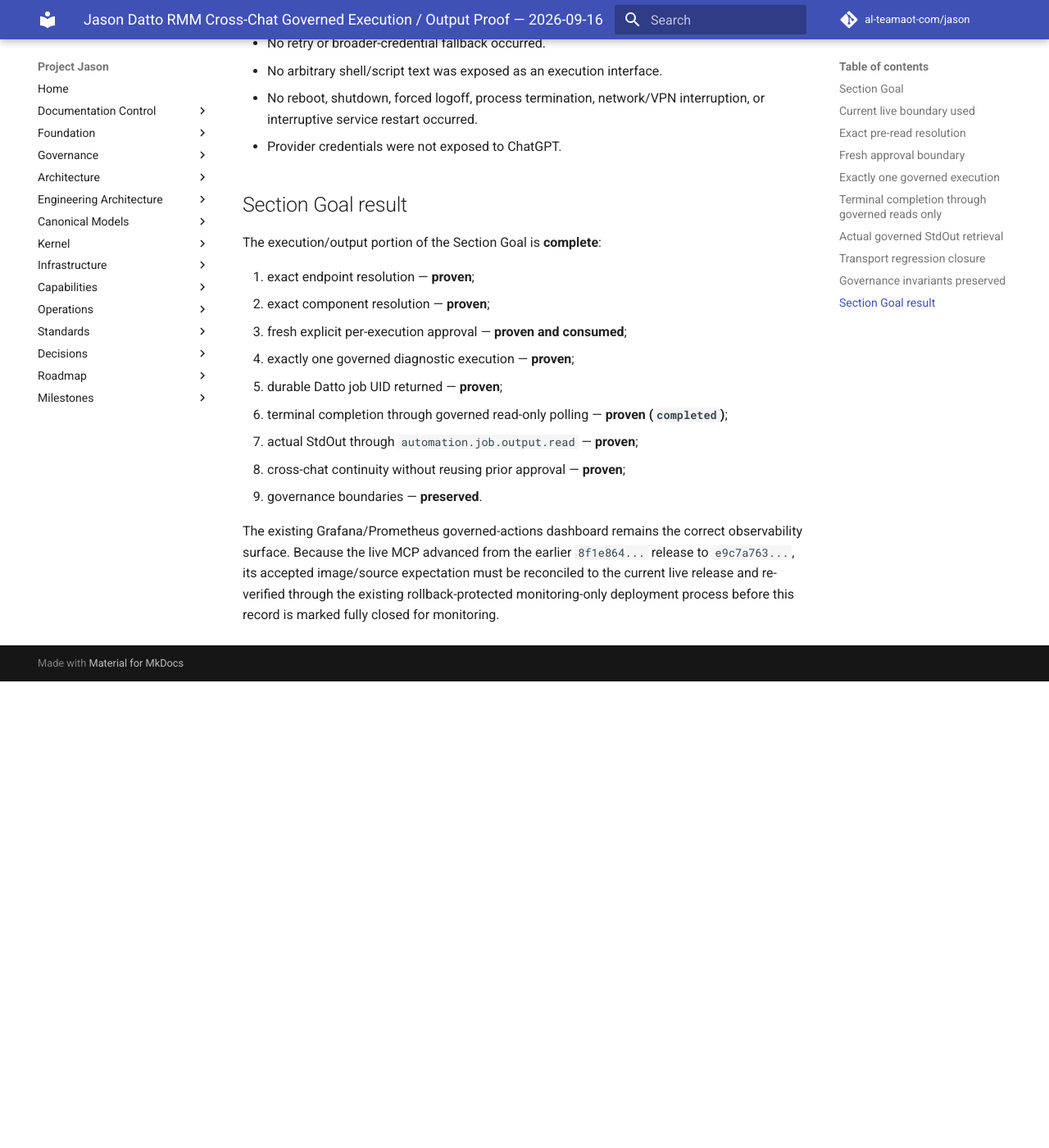
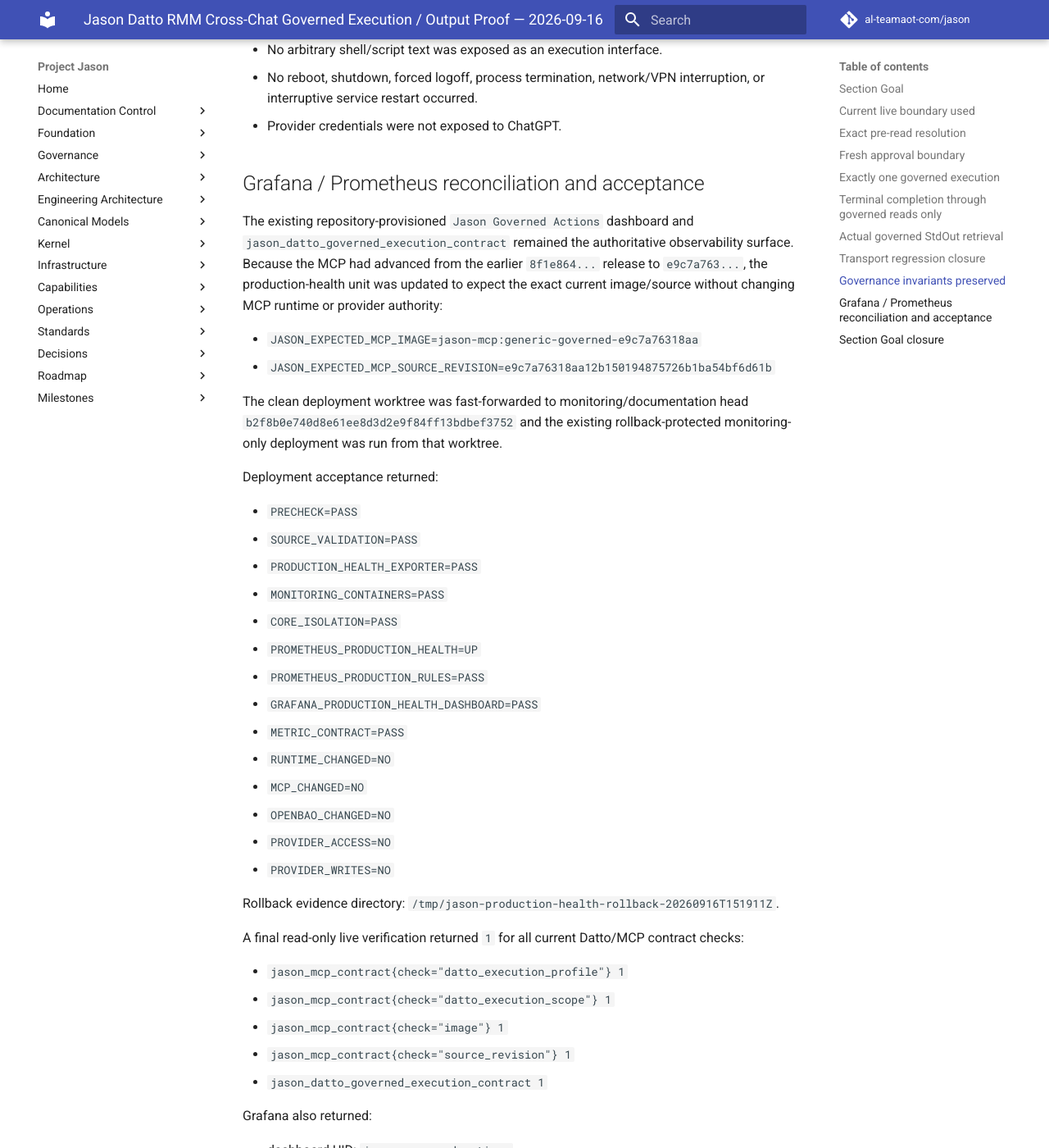
Before and after one commit to al-teamaot-com/jason, an MkDocs documentation site: the page built from docs/sessions/Jason-Datto-RMM-Cross-Chat-Output-Proof-2026-09-16.md, in a window 1280 px wide and 1400 px high, scrolled down 4355 px. Shown: the whole window at 82% size. Built offline with MkDocs 1.6.1 and Material for MkDocs 9.7.7, drawn with Linux system fonts in a browser that asks for light colours; comment, search, counter and statistics services are not loaded; before the commit the page ends 5186 px from its top, so only the background shows below that; some of the changed text lies outside the part shown.

Commit message:
Close cross-chat Datto Section Goal

```diff
--- a/docs/sessions/Jason-Datto-RMM-Cross-Chat-Output-Proof-2026-09-16.md
+++ b/docs/sessions/Jason-Datto-RMM-Cross-Chat-Output-Proof-2026-09-16.md
@@ -1,7 +1,7 @@
 # Jason Datto RMM Cross-Chat Governed Execution / Output Proof — 2026-09-16
 
 **Classification:** Evidence / bounded production proof
-**Status:** Execution and governed output proof complete; observability reconciliation tracked below
+**Status:** Completed
 **Owner:** Jason Architecture Authority / AOT Owner
 **Scope:** ChatGPT Business ↔ Jason MCP ↔ Central Orchestrator ↔ Datto RMM governed component execution and output retrieval
 **Authority note:** This record preserves evidence. It grants no new provider, identity, business, or execution authority.
@@ -148,9 +148,52 @@
 - No reboot, shutdown, forced logoff, process termination, network/VPN interruption, or interruptive service restart occurred.
 - Provider credentials were not exposed to ChatGPT.
 
-## Section Goal result
+## Grafana / Prometheus reconciliation and acceptance
 
-The execution/output portion of the Section Goal is **complete**:
+The existing repository-provisioned `Jason Governed Actions` dashboard and `jason_datto_governed_execution_contract` remained the authoritative observability surface. Because the MCP had advanced from the earlier `8f1e864...` release to `e9c7a763...`, the production-health unit was updated to expect the exact current image/source without changing MCP runtime or provider authority:
+
+- `JASON_EXPECTED_MCP_IMAGE=jason-mcp:generic-governed-e9c7a76318aa`
+- `JASON_EXPECTED_MCP_SOURCE_REVISION=e9c7a76318aa12b150194875726b1ba54bf6d61b`
+
+The clean deployment worktree was fast-forwarded to monitoring/documentation head `b2f8b0e740d8e61ee8d3d2e9f84ff13bdbef3752` and the existing rollback-protected monitoring-only deployment was run from that worktree.
+
+Deployment acceptance returned:
+
+- `PRECHECK=PASS`
+- `SOURCE_VALIDATION=PASS`
+- `PRODUCTION_HEALTH_EXPORTER=PASS`
+- `MONITORING_CONTAINERS=PASS`
+- `CORE_ISOLATION=PASS`
+- `PROMETHEUS_PRODUCTION_HEALTH=UP`
+- `PROMETHEUS_PRODUCTION_RULES=PASS`
+- `GRAFANA_PRODUCTION_HEALTH_DASHBOARD=PASS`
+- `METRIC_CONTRACT=PASS`
+- `RUNTIME_CHANGED=NO`
+- `MCP_CHANGED=NO`
+- `OPENBAO_CHANGED=NO`
+- `PROVIDER_ACCESS=NO`
+- `PROVIDER_WRITES=NO`
+
+Rollback evidence directory: `/tmp/jason-production-health-rollback-20260916T151911Z`.
+
+A final read-only live verification returned `1` for all current Datto/MCP contract checks:
+
+- `jason_mcp_contract{check="datto_execution_profile"} 1`
+- `jason_mcp_contract{check="datto_execution_scope"} 1`
+- `jason_mcp_contract{check="image"} 1`
+- `jason_mcp_contract{check="source_revision"} 1`
+- `jason_datto_governed_execution_contract 1`
+
+Grafana also returned:
+
+- dashboard UID: `jason-governed-actions`
+- dashboard title: `Jason Governed Actions`
+
+The monitoring deployment and final verification were observational only. No provider call, provider mutation, MCP recreation, OpenBao change, or authority expansion occurred.
+
+## Section Goal closure
+
+The Section Goal is **complete**:
 
 1. exact endpoint resolution — **proven**;
 2. exact component resolution — **proven**;
@@ -160,6 +203,9 @@
 6. terminal completion through governed read-only polling — **proven (`completed`)**;
 7. actual StdOut through `automation.job.output.read` — **proven**;
 8. cross-chat continuity without reusing prior approval — **proven**;
-9. governance boundaries — **preserved**.
+9. bounded JSON-array provider transport — **live-proven**;
+10. governance boundaries — **preserved**;
+11. durable current-state/proof documentation — **reconciled**;
+12. Grafana/Prometheus current-release observability — **live and passing**.
 
-The existing Grafana/Prometheus governed-actions dashboard remains the correct observability surface. Because the live MCP advanced from the earlier `8f1e864...` release to `e9c7a763...`, its accepted image/source expectation must be reconciled to the current live release and re-verified through the existing rollback-protected monitoring-only deployment process before this record is marked fully closed for monitoring.
+This completed proof does not authorize arbitrary Datto execution or any disruptive action. Future execution still requires the active bounded capability, exact Jason grants, provider containment, and fresh per-execution approval. Disruptive operations continue to require explicit technician approval for that exact disruptive action.
```
